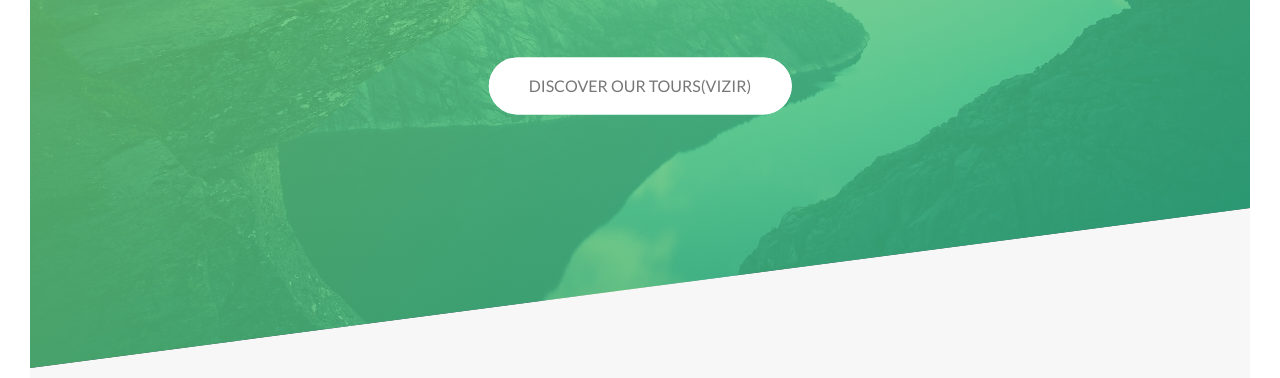
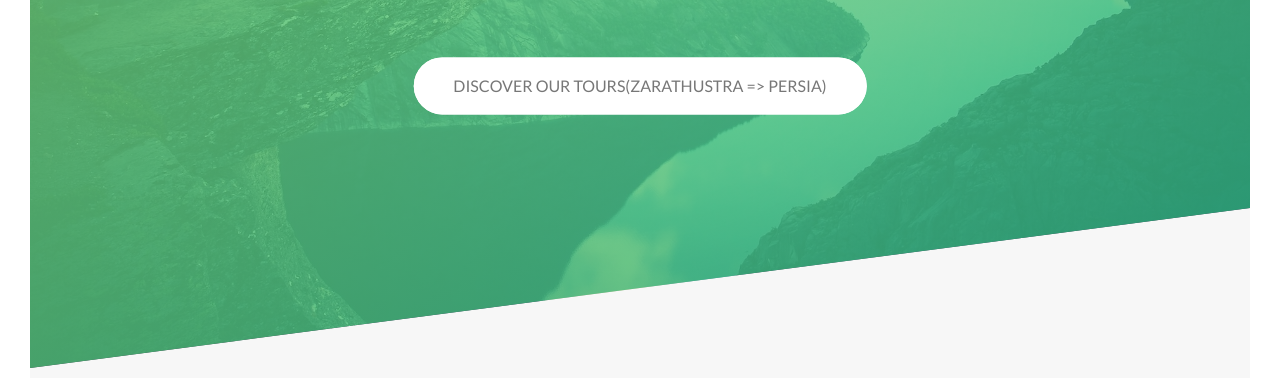
Before and after one commit to jochri3/advanced-sass-natour, a website: page index.html in a window 1280 px wide. Shown: the part 422-800 px from the top of the page. Drawn offline with nearby package versions, Linux system fonts and the light colour scheme; files that its build step writes are made by us from their sources.

Commit message:
update index page

```diff
--- a/index.html
+++ b/index.html
@@ -27,7 +27,7 @@
           ><span class="heading-primary--sub">is where life happens</span>
         </h1>
         <a href="#" class="btn btn--white btn--animated"
-          >Discover our tours(VIZIR)</a
+          >Discover our tours(ZARATHUSTRA => Persia)</a
         >
       </div>
     </header>
```
Also changed, not shown: .travis.yml.
